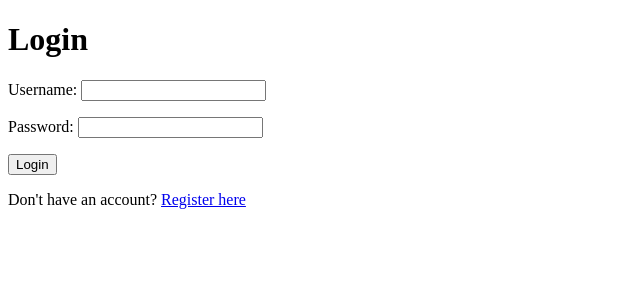
After one commit to oliszymanski/fin-sys, a Django app: page /login/ in a window 1280 px wide. The commit adds this page. Shown: the top 300 px of the page, without its empty margins (0-640 px from the left). Run offline with Django 5.2, Linux system fonts and the light colour scheme.

Commit message:
feature: adding login and registration pages

```diff
--- /dev/null
+++ b/banking_system/banking_app/forms.py
@@ -0,0 +1,15 @@
+from django import forms
+from django.contrib.auth.models import User
+from django.contrib.auth.forms import UserCreationForm, AuthenticationForm
+
+class UserRegisterForm( UserCreationForm ):
+    email = forms.EmailField( required=True )
+
+    class Meta:
+        model = User
+        fields = [ 'username', 'email', 'password1', 'password2' ]
+
+
+class UserLoginForm( AuthenticationForm ):
+    username = forms.CharField( label='Username', max_length=150 )
+    password = forms.CharField( label='Password', widget=forms.PasswordInput )
--- a/banking_system/banking_app/templates/account_details.html
+++ b/banking_system/banking_app/templates/account_details.html
@@ -7,5 +7,6 @@
         <li>{{ transaction.transaction_type }}: {{ transaction.amount }} on {{ transaction.created_at }}</li>
     {% endfor %}
 </ul>
+<a href="{% url 'index' %}">Home</a>
 <a href="{% url 'deposit' %}">Deposit</a>
 <a href="{% url 'withdraw' %}">Withdraw</a>
--- /dev/null
+++ b/banking_system/banking_app/templates/login.html
@@ -0,0 +1,19 @@
+<!-- banking_app/templates/banking_app/login.html -->
+
+<!DOCTYPE html>
+<html lang="en">
+<head>
+    <meta charset="UTF-8">
+    <meta name="viewport" content="width=device-width, initial-scale=1.0">
+    <title>Login</title>
+</head>
+<body>
+    <h1>Login</h1>
+    <form method="POST">
+        {% csrf_token %}
+        {{ form.as_p }}
+        <button type="submit">Login</button>
+    </form>
+    <p>Don't have an account? <a href="{% url 'register' %}">Register here</a></p>
+</body>
+</html>
--- a/banking_system/banking_app/urls.py
+++ b/banking_system/banking_app/urls.py
@@ -6,4 +6,7 @@ urlpatterns = [
     path( 'account/', views.account_details, name='account_details' ),
     path( 'deposit/', views.deposit, name='deposit' ),
     path( 'withdraw/', views.withdraw, name='withdraw' ),
+
+    path( 'register/', views.register, name='register' ),
+    path( 'login/', views.user_login, name='login' ),
 ]
--- a/banking_system/banking_app/views.py
+++ b/banking_system/banking_app/views.py
@@ -1,9 +1,54 @@
 from django.shortcuts import render, redirect
 from .models import Account, Transaction
 from django.contrib.auth.decorators import login_required
+from django.contrib.auth import login, authenticate
+from .forms import UserRegisterForm, UserLoginForm
+
+
+
 
 def index( request ):
     return render( request, 'index.html' )
+
+
+
+def register( request ):
+
+    if ( request.method == 'POST' ):
+        form = UserRegisterForm( request.POST )
+
+        if ( form.is_valid() ):
+            user = form.save()
+            login( request, user )
+
+            return redirect( 'index' )
+
+    else:
+        form = UserRegisterForm()
+
+    return render( request, 'register.html', { 'form' : form } )
+
+
+
+def user_login( request ):
+
+    if ( request.method == 'POST' ):
+        form = UserLoginForm( data=request.POST )
+
+        if ( form.is_valid() ):
+            username = form.cleaned_data[ 'username' ]
+            password = form.cleaned_data[ 'password' ]
+            user = authenticate( request, username=username, password=password )
+
+            if ( user is not None ):
+                login( request, user )
+                return redirect( 'index' )
+
+    else:
+        form = UserLoginForm()
+
+    return render( request, 'login.html', { 'form' : form } )
+
 
 
 
```
Also changed, not shown: banking_system/banking_app/templates/index.html (+5 -2 lines), banking_system/banking_app/templates/register.html (added, +19 -0 lines).
